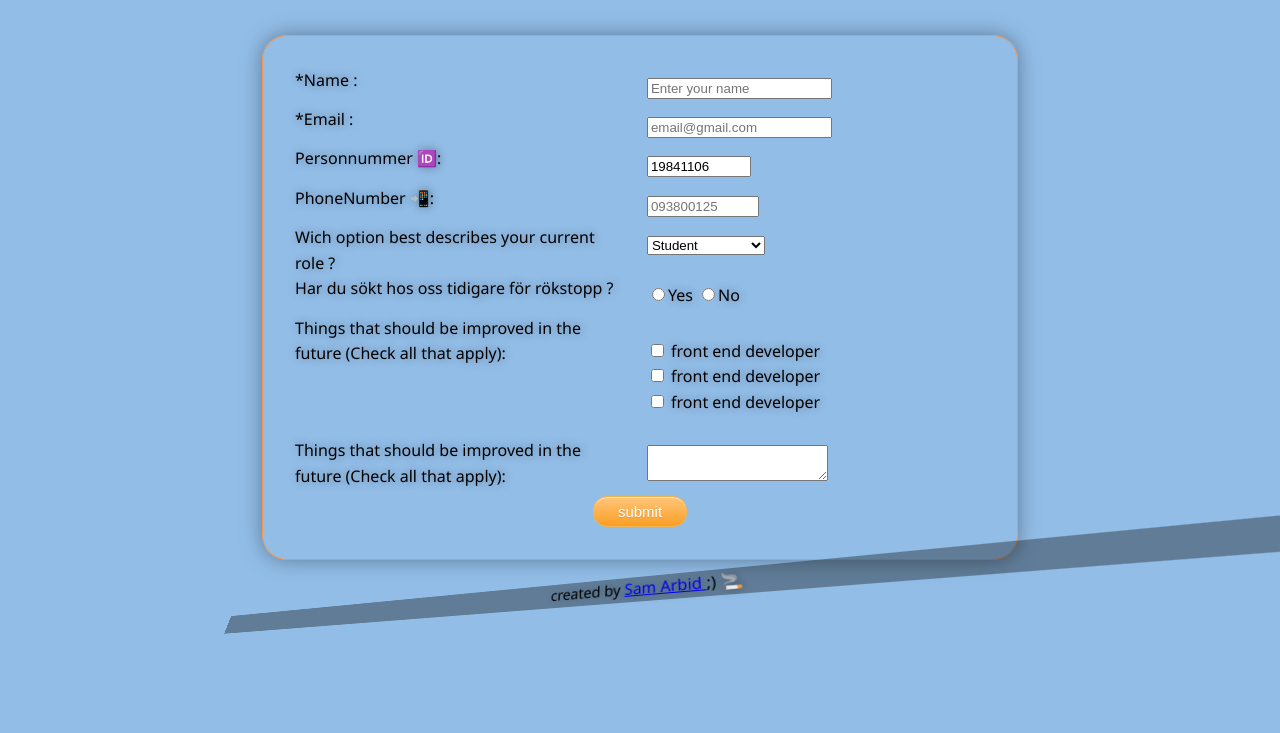
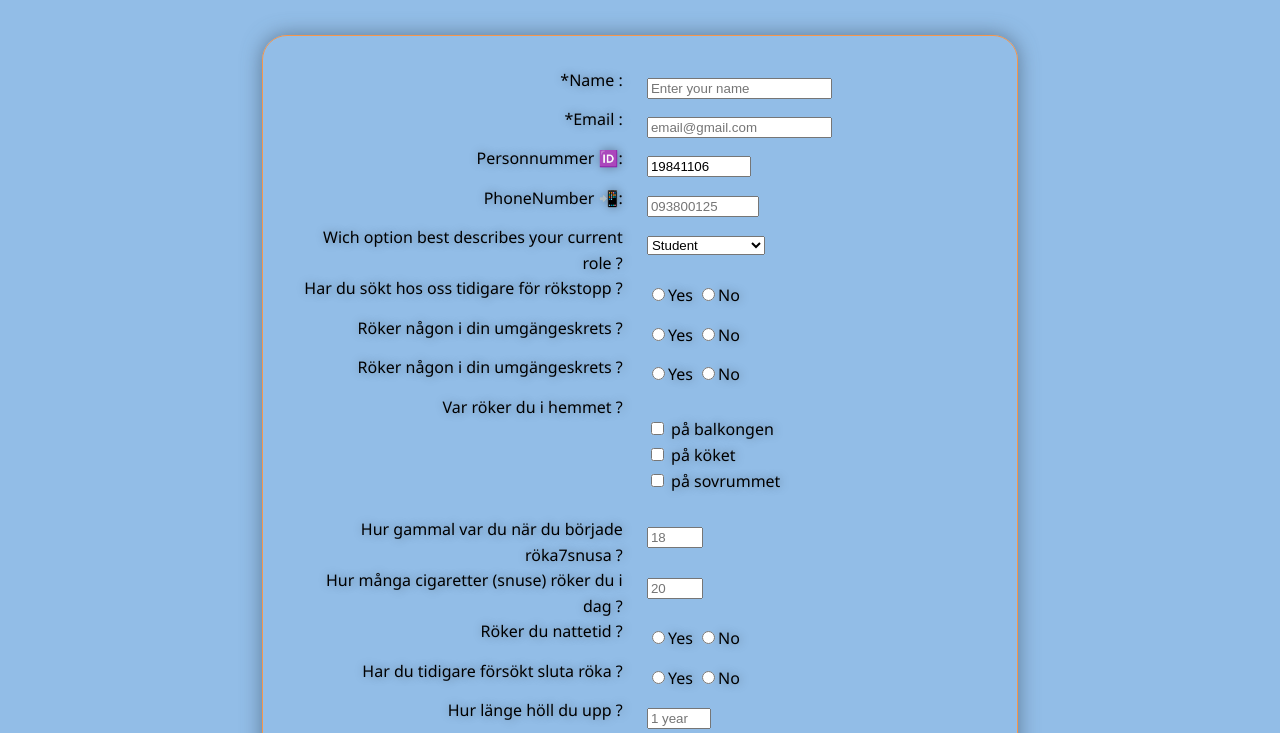
Before and after one commit to Samk13/freecodecamp-Responsive-Web-Design-Certification, a plain HTML site: page surveyForm/index.html in a window 1280 px wide. Shown: the part 219-952 px from the top of the page. Before the commit the page ends 852 px from the top, so only its background shows below. Drawn offline with Linux system fonts and the light colour scheme.

Commit message:
update the html inputes

```diff
--- a/surveyForm/index.html
+++ b/surveyForm/index.html
@@ -48,7 +48,6 @@
                     <input id="number" type="number" required min="10000" max="99999999" name="personnummer"
                         class="input-field" placeholder="enter your personal number here 12" value="19841106">
                 </div>
-
             </div>
 
             <div class="row">
@@ -95,24 +94,51 @@
 
             <div class="row">
                 <div class="left">
-                    <label for="front">Things that should be improved in the future
-                        (Check all that apply): </label>
+                    <label id="search2" name="search2" for="search">
+                        Röker någon i din umgängeskrets ?
+                    </label>
+                </div>
+                <div class="right">
+                    <label class="radio"> <input class="input-field" type="radio" name="search2" value="1">Yes</label>
+                    <label class="radio">
+                        <input class="input-field" type="radio" name="search2" value="2">No
+                    </label>
+                </div>
+
+            </div>
+            <div class="row">
+                <div class="left">
+                    <label id="search3" name="search3" for="search3">
+                        Röker någon i din umgängeskrets ?
+                    </label>
+                </div>
+                <div class="right">
+                    <label class="radio"> <input class="input-field" type="radio" name="search3" value="1">Yes</label>
+                    <label class="radio">
+                        <input class="input-field" type="radio" name="search3" value="2">No
+                    </label>
+                </div>
+
+            </div>
+
+            <div class="row">
+                <div class="left">
+                    <label for="front-end">Var röker du i hemmet ? </label>
                 </div>
                 <div class="right">
                     <ul>
                         <li>
-                            <input class="checkInput" type="checkbox" name="checkbox" value="frontend">
-                            <label class="check-box" name="front" id="front-end" for="checkbox"> front end
-                                developer </label>
+                            <input class="checkInput" type="checkbox" name="checkbox" value="balkongen">
+                            <label class="check-box" name="front" id="front-end" for="checkbox"> på balkongen</label>
                         </li>
                         <li>
-                            <input class="checkInput" type="checkbox" name="checkbox" value="frontend">
-                            <label class="check-box" name="front" id="front-end" for="checkbox"> front end developer
+                            <input class="checkInput" type="checkbox" name="checkbox" value="köket">
+                            <label class="check-box" name="front" id="front-end" for="checkbox"> på köket
                             </label>
                         </li>
                         <li>
-                            <input class="checkInput" type="checkbox" name="checkbox" value="frontend">
-                            <label class="check-box" name="front" id="front-end" for="checkbox"> front end developer
+                            <input class="checkInput" type="checkbox" name="checkbox" value="sovrummet">
+                            <label class="check-box" name="front" id="front-end" for="checkbox"> på sovrummet
                             </label>
                         </li>
                     </ul>
@@ -121,21 +147,77 @@
             </div>
 
             <div class="row">
+                <div class="left">
+                    <label class="label-input" for="borjadrök">Hur gammal var du när du började röka7snusa ?</label>
+                </div>
+                <div class="right">
+                    <input id="borjadrök" type="number" name="borjadrök" class="input-field" placeholder="18" min="14"
+                        max="50">
+                </div>
+            </div>
+
+            <div class="row">
+                <div class="left">
+                    <label class="label-input" for="hmc">Hur många cigaretter (snuse) röker du i dag ?</label>
+                </div>
+                <div class="right">
+                    <input id="hmc" type="number" name="hmc" class="input-field" placeholder="20" min="1" max="50">
+                </div>
+            </div>
+
+            <div class="row">
+                <div class="left">
+                    <label id="search3" name="search4" for="search">
+                        Röker du nattetid ?
+                    </label>
+                </div>
+                <div class="right">
+                    <label class="radio"> <input class="input-field" type="radio" name="search4" value="1">Yes</label>
+                    <label class="radio">
+                        <input class="input-field" type="radio" name="search4" value="2">No
+                    </label>
+                </div>
+
+            </div>
+
+            <div class="row">
+                <div class="left">
+                    <label id="search4" name="search4" for="search4">
+                        Har du tidigare försökt sluta röka ?
+                    </label>
+                </div>
+                <div class="right">
+                    <label class="radio"> <input class="input-field" type="radio" name="search4" value="1">Yes</label>
+                    <label class="radio">
+                        <input class="input-field" type="radio" name="search4" value="2">No
+                    </label>
+                </div>
+            </div>
+
+            <div class="row">
+                <div class="left">
+                    <label class="label-input" for="longrök">Hur länge höll du upp ?</label>
+                </div>
+                <div class="right">
+                    <input id="longrök" type="number" name="longrök" class="input-field" placeholder="1 year" min="1"
+                        max="500">
+                </div>
+            </div>
+
+            <div class="row">
                 <div class="left textarea">
-                    <label for="messageBox">Things that should be improved in the future
-                        (Check all that apply): </label>
+                    <label for="messageBox">Varför började du igen ? </label>
                 </div>
-                <div class="right text">
+                <div class="right">
                     <textarea>
 
-                    </textarea>
+                        </textarea>
 
                 </div>
             </div>
+
             <div class="row submit">
                 <button id="submit">submit<a href="#"></a></button>
-
-
             </div>
 
 
--- a/surveyForm/styles.css
+++ b/surveyForm/styles.css
@@ -60,6 +60,7 @@ ul {
 
 textarea {
   resize: vertical;
+  border-radius: 4px;
 
   max-height: 200px;
 }
@@ -141,9 +142,9 @@ textarea {
     display: grid;
     grid-template-columns: 1fr;
   }
+  .left {
+    text-align: left;
+
+    margin-right: 5%;
+  }
 }
-.left {
-  text-align: left;
-
-  margin-right: 5%;
-}
```
